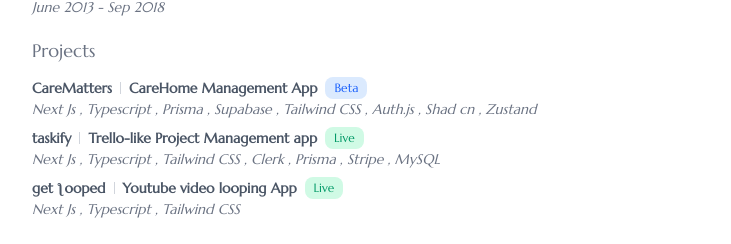
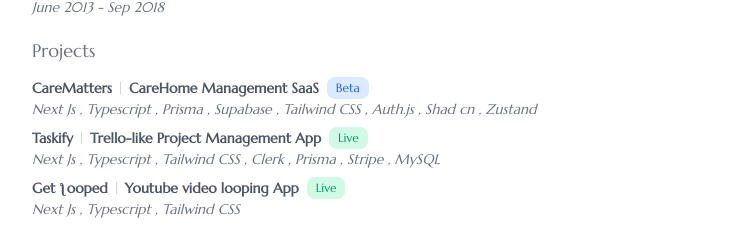
Before and after one commit to abiatgit/cv, a Next.js app: page / in a window 1280 px wide. Shown: the part 414-658 px from the top of the page, without its empty margins (272-1003 px from the left). Built offline with nearby package versions, Linux system fonts and the light colour scheme.

Commit message:
text change

```diff
--- a/components/project/Project.tsx
+++ b/components/project/Project.tsx
@@ -11,7 +11,7 @@
           <div className="w-px h-3 bg-gray-300" />
           <p className="text-sm font-bold text-gray-600 dark:text-white">
             {" "}
-            CareHome Management App
+            CareHome Management SaaS
           </p>
           <Badge  className="bg-blue-100 text-blue-600 hover:bg-blue-300 hover:text-blue-900 px-2 py-0.5 text-xs rounded-md">
             <a href="https://carematters.vercel.app/" target="_blank" rel="noopener noreferrer">
@@ -27,12 +27,12 @@
       </div>
       <div className="my-2">
         <div className="flex gap-2 items-center">
-          <p className="text-sm font-bold text-gray-600 dark:text-white">taskify</p>
+          <p className="text-sm font-bold text-gray-600 dark:text-white">Taskify</p>
 
           <div className="w-px h-3 bg-gray-300"/>
           <p className="text-sm font-bold text-gray-600 dark:text-white">
             {" "}
-            Trello-like Project Management app
+            Trello-like Project Management App
           </p>
           <Badge  className="bg-emerald-100 text-emerald-600 hover:bg-emerald-300 hover:text-emerald-900 px-2 py-0.5 text-xs rounded-md">
             <a
@@ -50,7 +50,7 @@
       </div>
       <div className="my-2">
         <div className="flex gap-2 items-center">
-          <p className="text-sm font-bold text-gray-600 dark:text-white">get ƪooped</p>
+          <p className="text-sm font-bold text-gray-600 dark:text-white">Get ƪooped</p>
 
           <div className="w-px h-3 bg-gray-300" />
           <p className="text-sm font-bold text-gray-600 dark:text-white">
```
